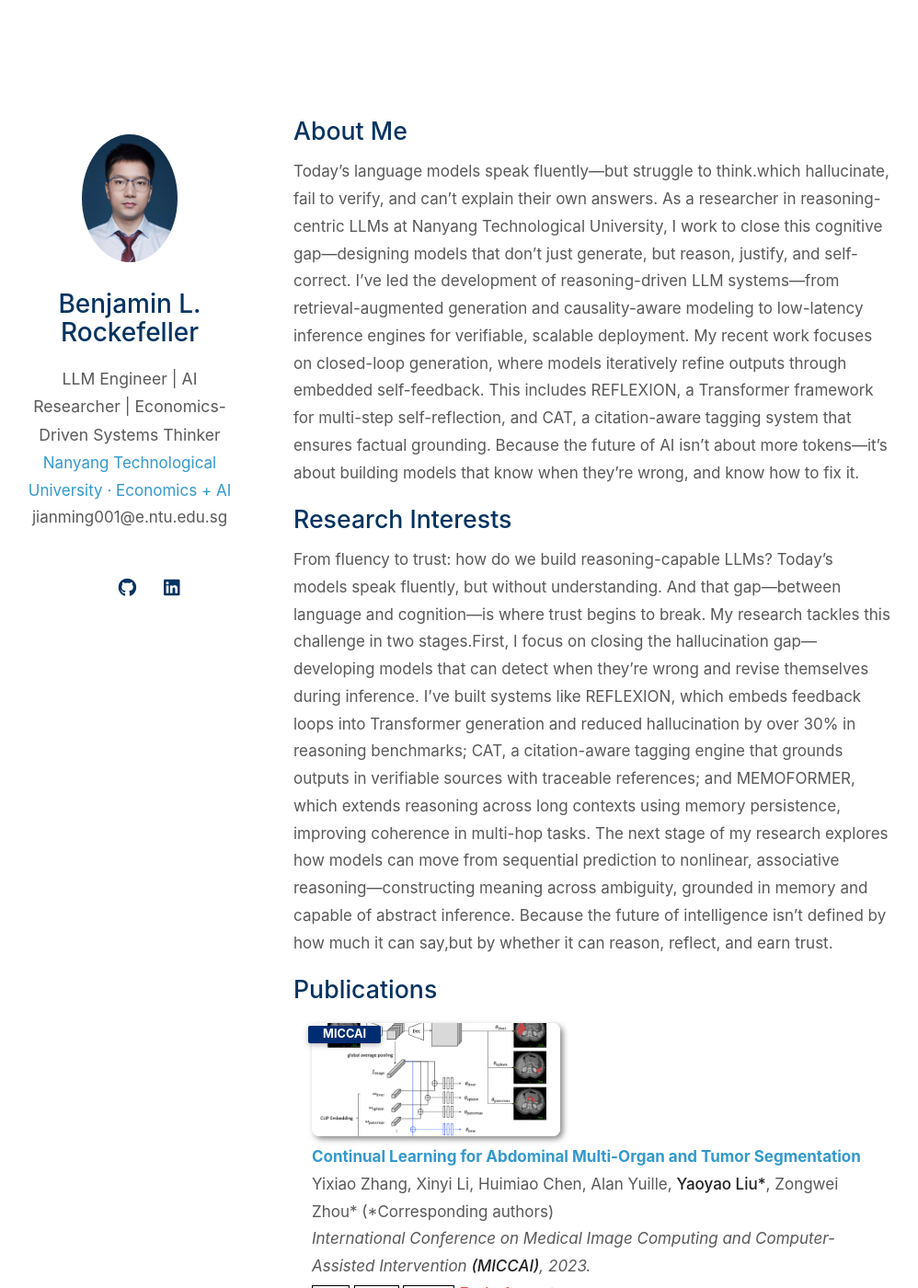
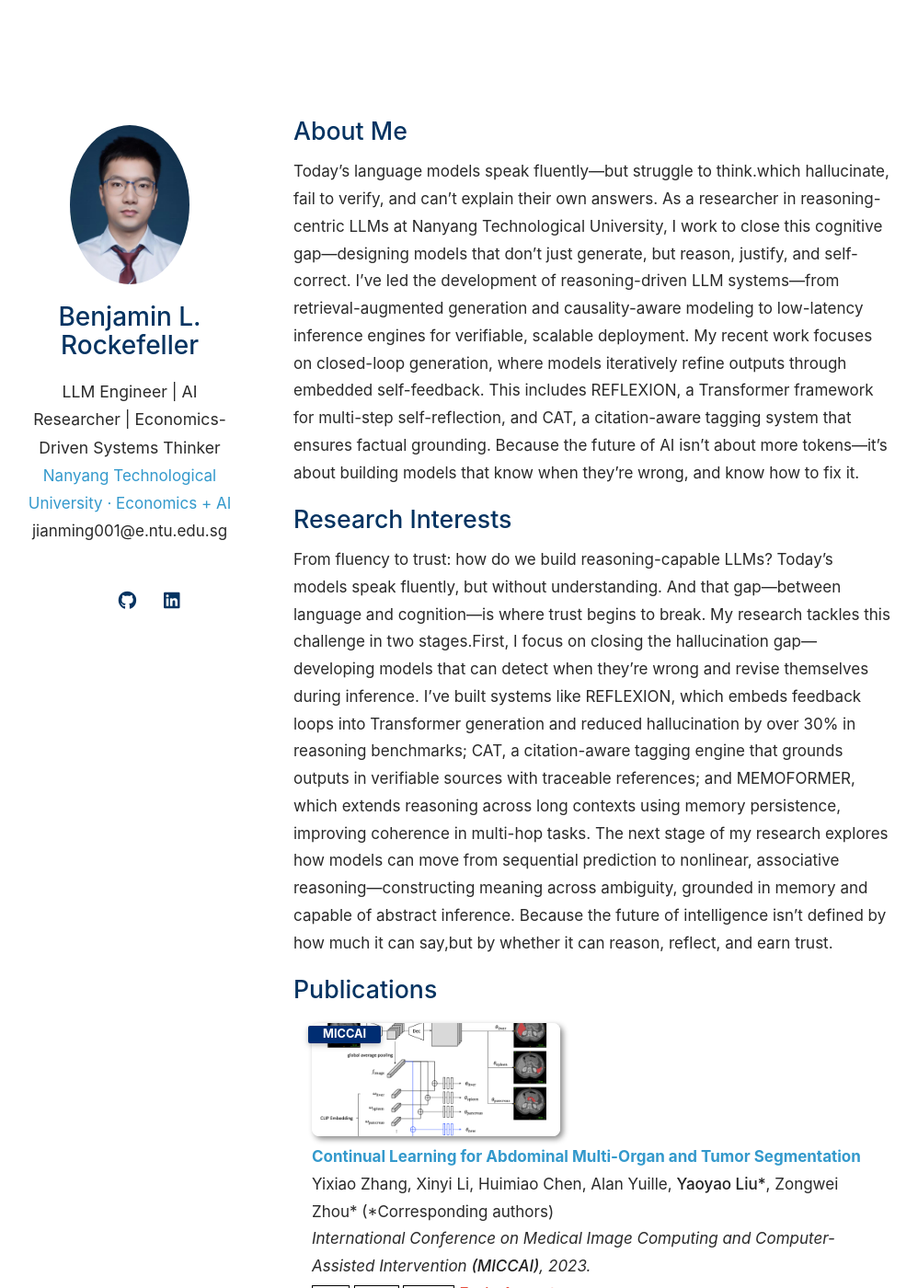
Before and after one commit to BenjaminRockefeller/benjaminrockefeller.github.io, a Jekyll site: the page built from index.md, in a window 1280 px wide and 1400 px high. Shown: the whole window at 92% size, without its empty margins (135-1133 px from the left). Built offline with Jekyll 4.4.1, drawn with Linux system fonts in a browser that asks for light colours; a style sheet for code colours, icons or effects is not loaded; our own code applies the rules of GitHub Pages for plain Markdown files.

Commit message:
Update minimal-light.scss

```diff
--- a/_sass/minimal-light.scss
+++ b/_sass/minimal-light.scss
@@ -646,6 +646,57 @@
   padding-left: 1rem;
   padding-right: 1rem;
 }
+/* === Custom Enhancements by ChatGPT: Better Readability & Layout === */
+
+/* ✅ 头像放大 */
+.image.avatar img {
+  border-radius: 100%;
+  width: 130px;  /* 原为 45% 或 117px，现统一为绝对像素 */
+  padding: 10px;
+}
+
+/* ✅ 教育背景文字样式 */
+.education {
+  font-weight: 500;
+  font-size: 14.5px;
+  line-height: 1.6;
+  margin-top: 5px;
+  color: #444;
+  font-family: "Segoe UI", sans-serif;
+  text-align: center;
+}
+
+/* ✅ 正文字体增强 + 字色加深 */
+body {
+  font-size: 17px;
+  line-height: 1.75;
+  color: #2a2a2a; /* 更深，更清晰 */
+  font-family: -apple-system, BlinkMacSystemFont, "Segoe UI", Helvetica, Arial, sans-serif;
+}
+
+/* ✅ 段落间距优化 */
+p {
+  margin-bottom: 1.4em; /* 空出段落距离 */
+  line-height: 1.75;
+}
+
+/* ✅ 限制正文宽度，避免太宽导致阅读困难 */
+section {
+  max-width: 740px;
+  padding-left: 1rem;
+  padding-right: 1rem;
+}
+
+/* ✅ 暗色模式适配字体增强 */
+@media (prefers-color-scheme: dark) {
+  body {
+    color: #dadbdf;
+  }
+  .education {
+    color: #ccc;
+  }
+}
+
 
 /* 强制 Markdown 渲染后的 p 标签形成独立段落 */
 p {
```
